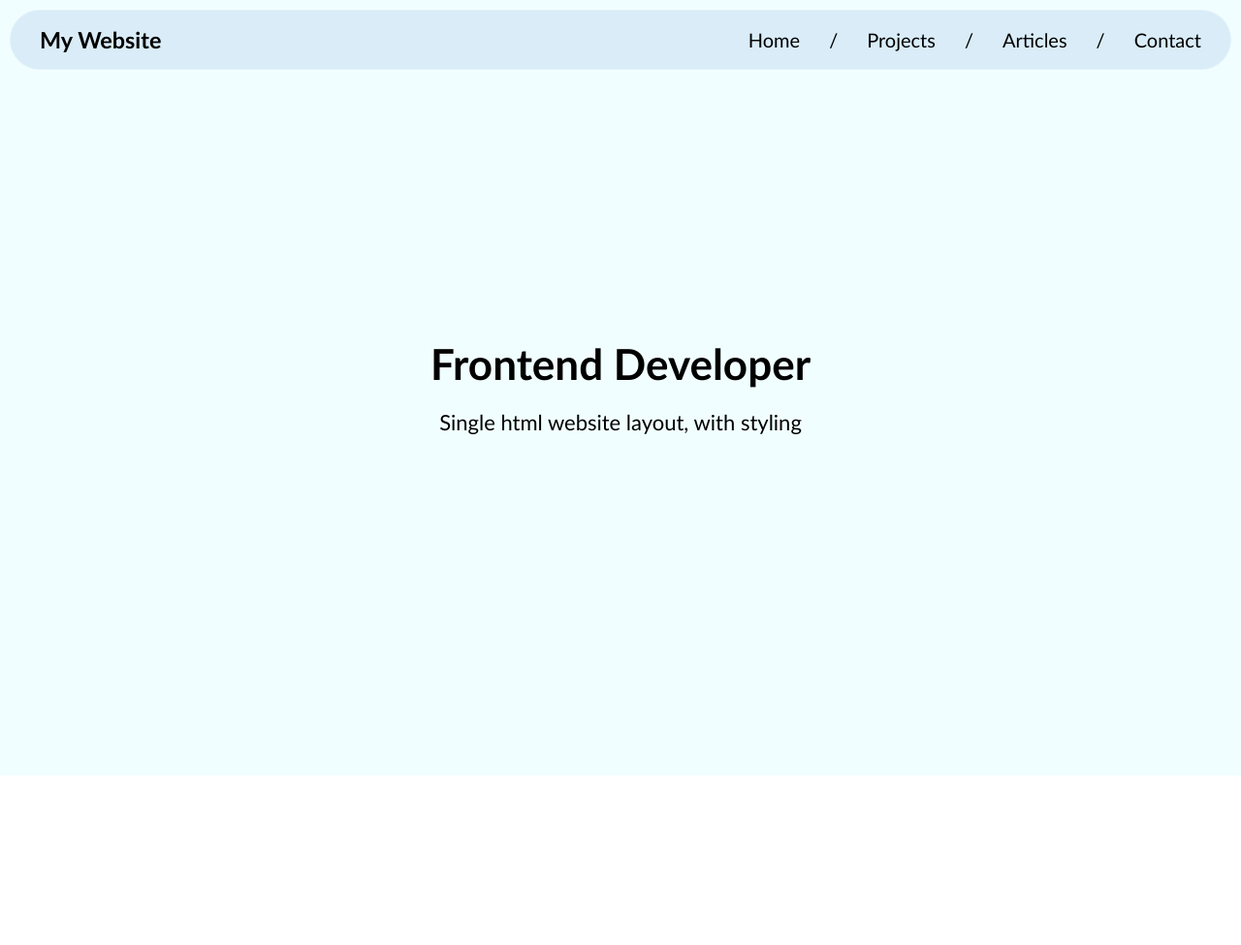
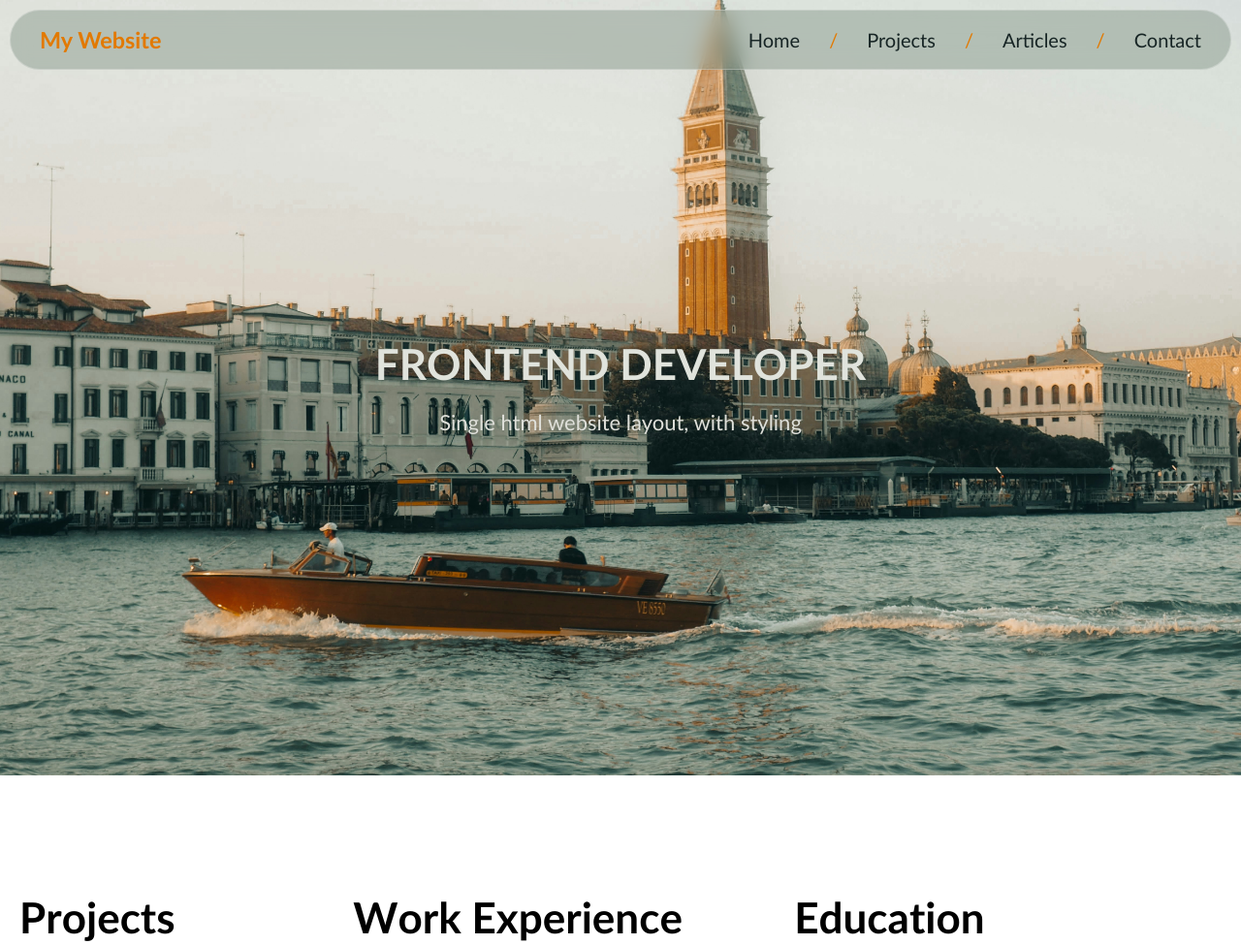
Before and after one commit to maxxNcode/project01, a website: page index.html in a window 1280 px wide. Shown: the top 975 px of the page at 97% size. Before the commit the page ends 800 px from the top, so only its background shows below. Drawn offline with nearby package versions, Linux system fonts and the light colour scheme.

Commit message:
added more styling and texts animations

```diff
--- a/index.html
+++ b/index.html
@@ -14,11 +14,11 @@
         html{
             scroll-behavior: smooth;
         }
-        main{
+        /* main{
             scroll-snap-type: y mandatory;
             overflow-y: scroll;
             height: 100vh;
-        }
+        } */
         .header-text{
             font-size: 44px;
             font-family: 'Gill Sans', 'Gill Sans MT', Calibri, 'Trebuchet MS', sans-serif;
@@ -40,10 +40,11 @@
             right: 10px;
             padding: 15px 30px;
             z-index: 1000;
-            background-color: rgba(188, 215, 239, 0.452);
+            background-color: #82938674;
             border-radius: 100px;
             backdrop-filter: blur(10px);
             border: 1px solid rgba(255, 255, 255, 0.264);
+            color: #e27900;
         }
         .logo-holder{
             display: flex;
@@ -69,7 +70,7 @@
         }
         .links a{
             text-decoration: none;
-            color: black;
+            color: #172525;
         }
 
 
@@ -77,7 +78,11 @@
 
         /* HERO SECTION */
         .hero-section{
-            scroll-snap-align: start;
+            /* scroll-snap-align: start; */
+            background-image: url("images/web-bg.jpg");
+            background-size: cover;
+            background-position: 0 60%;
+            background-repeat: no-repeat;
             height: 100vh;
             width: 100%;
             display: flex;
@@ -90,12 +95,13 @@
             background-color: rgba(228, 254, 255, 0.507)
         }
         .hero-section p{
+            color: #dfe0da;
             font-size: 22px;
         }
 
         /* PROJECTS SECTION */
         .projects-section{
-            scroll-snap-align: start;
+            /* scroll-snap-align: start; */
             height: 100vh;
             width: 100%;
         }
@@ -173,7 +179,7 @@
 
         /* REVIEWS SECTION */
         .reviews-section{
-            scroll-snap-align: start;
+            /* scroll-snap-align: start; */
             height: 100vh;
             width: 100%;
         }
@@ -198,7 +204,7 @@
 
     <main>
         <section class="hero-section" id="hero-section">
-            <h1 class="header-text">Frontend Developer</h1>
+            <h1 class="header-text" style="color: #e0e3dc; ">FRONTEND DEVELOPER</h1>
             <p>Single html website layout, with styling</p>
         </section>
 
@@ -221,7 +227,7 @@
                 </div>
                 <div class="work-exp">
                     <div class="top">
-                        <h1 class="header-text">Work Experience</h1>
+                        <h1 class="header-text" id="heading">Work Experience</h1>
                         <div class="contents">
                             <p>
                                 roadmap.sh <br>
@@ -231,7 +237,7 @@
                         </div>
                     </div>
                     <div class="bot">
-                        <h1 class="header-text">OpenSource Work</h1>
+                        <h1 class="header-text" id="heading">OpenSource Work</h1>
                         <div class="contents">
                             <p>
                                 Contributed to 50 opensource projects. Made my own projects with 200 GitHub Stars.
@@ -241,7 +247,7 @@
                     </div>
                 </div>
                 <div class="education">
-                    <h1 class="header-text">Education</h1>
+                    <h1 class="header-text" id="heading">Education</h1>
                     <p>
                         Graduated with 3.76 out of 4 <br>
                         CGPA. Won Acme Hackathon. <br>
@@ -269,5 +275,68 @@
 
         </section>
     </main>
+
+    <!-- Core GSAP -->
+    <script src="https://cdnjs.cloudflare.com/ajax/libs/gsap/3.12.5/gsap.min.js"></script>
+
+    <!-- ScrollTrigger Plugin (for scroll-based animations) -->
+    <script src="https://cdnjs.cloudflare.com/ajax/libs/gsap/3.12.5/ScrollTrigger.min.js"></script>
+    <script>
+        gsap.registerPlugin(ScrollTrigger);
+
+        // Hero section entrance
+        gsap.from(".hero-section h1", {
+            duration: 1.2,
+            y: 150,
+            opacity: 0,
+            ease: "power3.out"
+        });
+
+        gsap.from(".hero-section p", {
+            duration: 1.5,
+            y: 200,
+            opacity: 0,
+            ease: "power3.out"
+        });
+
+        // Each project card animates in
+        gsap.utils.toArray(".side-links a").forEach((link, i) => {
+            gsap.from(link, {
+                scrollTrigger: {
+                    trigger: link,
+                    start: "top 90%",
+                },
+                x: -50,
+                opacity: 0,
+                duration: 0.5,
+                delay: i * 0.1
+            });
+        });
+
+        // Each heading animates in
+        document.querySelectorAll("h1").forEach((heading) => {
+            const originalText = heading.textContent;
+            heading.innerHTML = "";
+
+            originalText.split("").forEach((char) => {
+                const span = document.createElement("span");
+                span.textContent = char === " " ? "\u00A0" : char;
+                span.style.display = "inline-block";
+                heading.appendChild(span);
+            });
+
+            gsap.from(heading.querySelectorAll("span"), {
+                y: 20,
+                opacity: 0,
+                stagger: 0.03,
+                duration: 0.6,
+                ease: "power2.out",
+                scrollTrigger: {
+                    trigger: heading,
+                    start: "top 85%"
+                }
+            });
+        });
+    </script>
 </body>
 </html>
--- /dev/null
+++ b/package.json
@@ -0,0 +1,5 @@
+{
+  "dependencies": {
+    "gsap": "^3.14.2"
+  }
+}
```
Also changed, not shown: images/web-bg.jpg (added), 1 other file.
